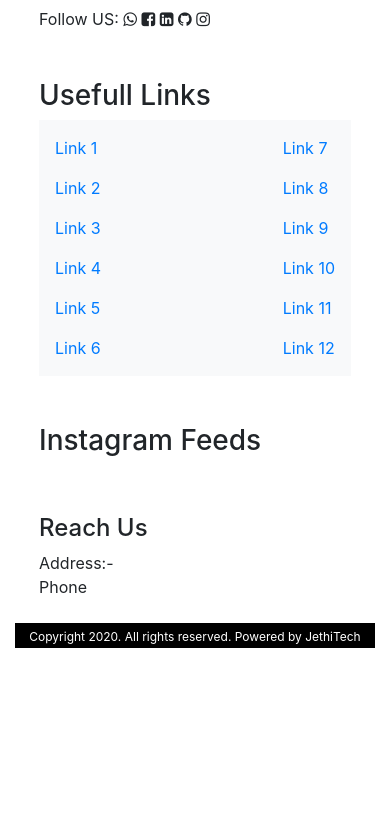
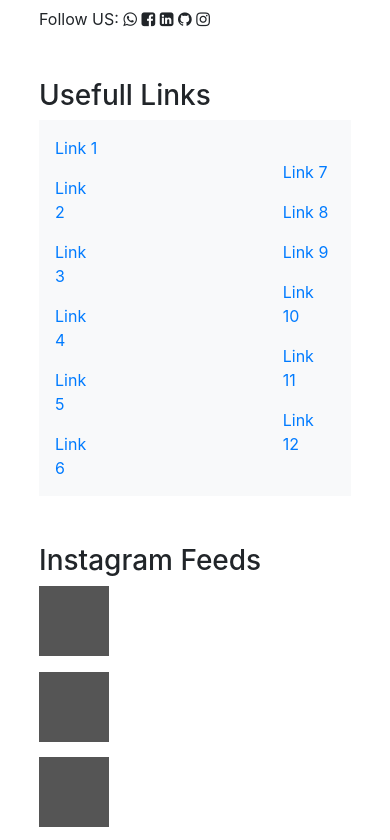
Before and after one commit to shrajel/sample, a plain HTML site: page index.html in a window 390 px wide. Shown: the part 6320-7160 px from the top of the page. Before the commit the page ends 6968 px from the top, so only its background shows below. Drawn offline with nearby package versions, Linux system fonts and the light colour scheme.

Commit message:
Update style.css

```diff
--- a/css/style.css
+++ b/css/style.css
@@ -7,6 +7,22 @@
     width: 100%;
     position: relative;
 }
+.navbar-nav {
+    margin-left: 30%;
+}
+.navbar-nav li {
+    margin-right: 8%;
+}
+.navbar-text {
+    margin-left: 30%;
+}
+.btn-wrapper {
+    background-color: black;
+    width: 150px;
+    height: 30px;
+}
+
+
 .second p1{
     border-radius: 30%;
 }
@@ -101,7 +117,16 @@ p{
 .servi{
     padding: 33px 10px;
 }
+.square {
+    height: 70px;
+    width: 70px;
+    background-color: #555;
+    margin-bottom: 5%;
+}
 @media screen and (max-width: 1000px){
+    .navbar-nav {
+        margin-left: 0;
+    }
     .im img{
         width: 320px;
     }
```
